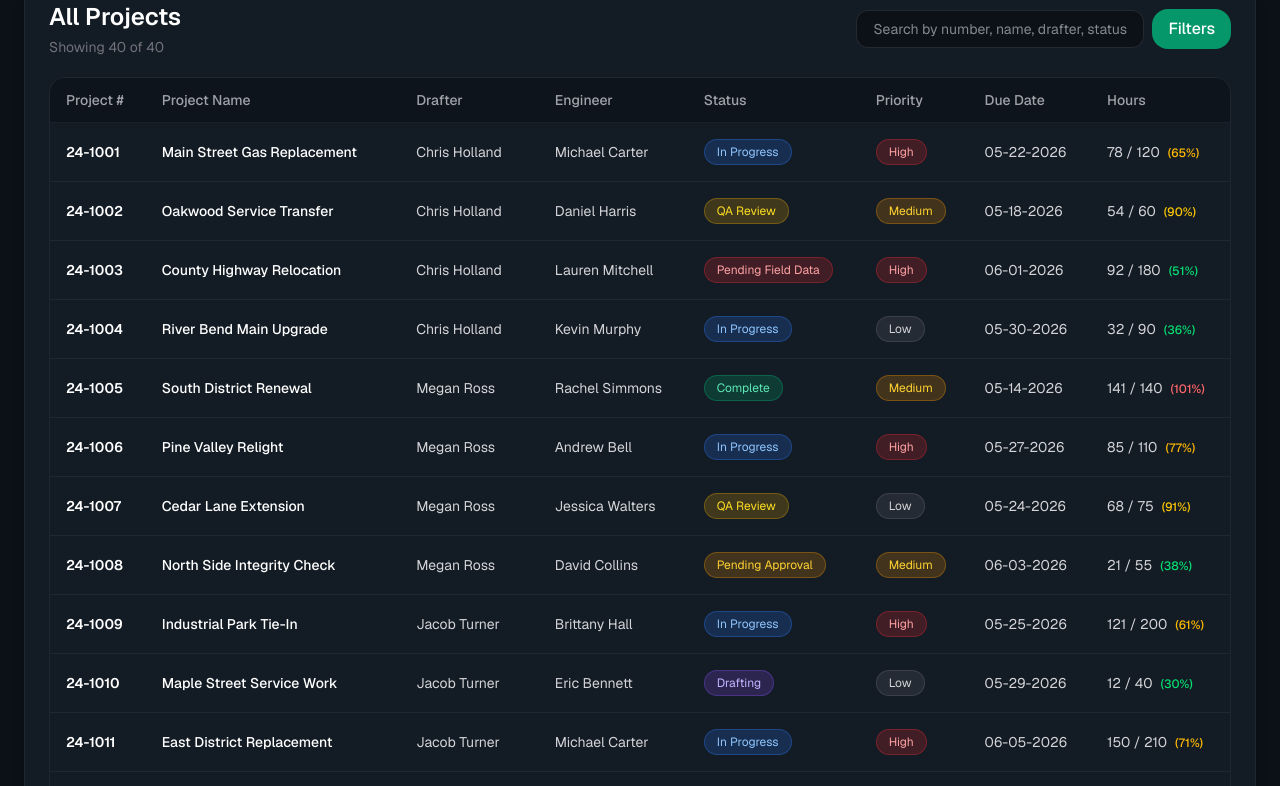
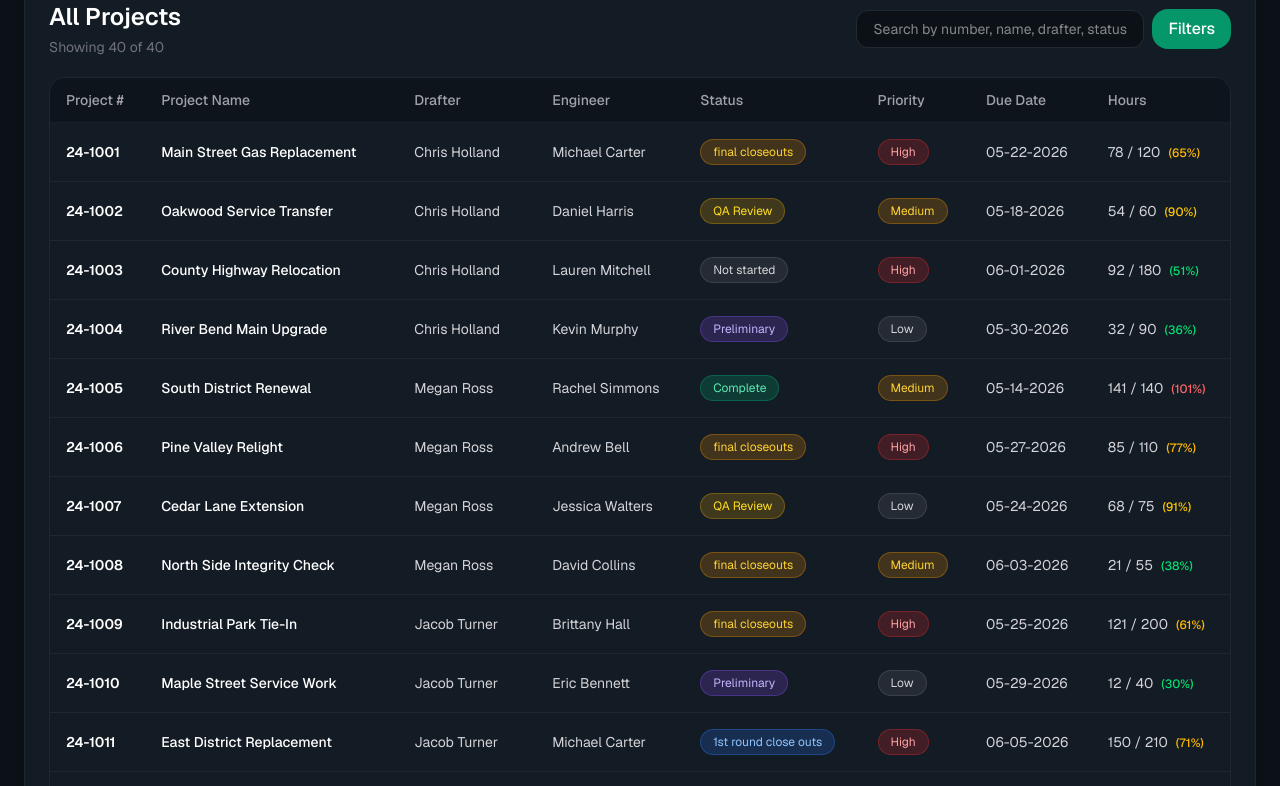
Before and after one commit to Christopher-Holland/workload-tracker, a Next.js app: page /projects in a window 1280 px wide. Shown: the part 280-1066 px from the top of the page. Built offline with nearby package versions, Linux system fonts and the light colour scheme.

Commit message:
feat: adding/modifying fields for the projectId page for better management of individual projects

```diff
--- a/app/components/getStatusColor.ts
+++ b/app/components/getStatusColor.ts
@@ -1,17 +1,17 @@
 export function getStatusColor(status: string): string {
   switch (status) {
-    case "In Progress":
+    case "Not started":
+      return "bg-zinc-500/20 text-zinc-300 border-zinc-500/30";
+    case "Preliminary":
+      return "bg-violet-500/20 text-violet-300 border-violet-500/30";
+    case "1st round close outs":
       return "bg-blue-500/20 text-blue-300 border-blue-500/30";
+    case "final closeouts":
+      return "bg-amber-500/20 text-amber-300 border-amber-500/30";
     case "QA Review":
       return "bg-yellow-500/20 text-yellow-300 border-yellow-500/30";
-    case "Pending Field Data":
-      return "bg-red-500/20 text-red-300 border-red-500/30";
     case "Complete":
       return "bg-emerald-500/20 text-emerald-300 border-emerald-500/30";
-    case "Drafting":
-      return "bg-violet-500/20 text-violet-300 border-violet-500/30";
-    case "Pending Approval":
-      return "bg-amber-500/20 text-amber-300 border-amber-500/30";
     default:
       return "bg-zinc-500/20 text-zinc-300 border-zinc-500/30";
   }
--- a/app/components/projectAssignments.ts
+++ b/app/components/projectAssignments.ts
@@ -16,10 +16,6 @@ export function engineerForProject(project: Project): string {
   return getUserName(project.engineerId);
 }
 
-export function getProjectById(projectId: number): Project | undefined {
-  return projects.find((project) => project.id === projectId);
-}
-
 export function isProjectAssignedToUser(project: Project, user: User): boolean {
   if (user.role === "Drafter") return project.drafterId === user.id;
   if (user.role === "Engineer") return project.engineerId === user.id;
--- /dev/null
+++ b/app/components/projectStatusSelect.tsx
@@ -0,0 +1,58 @@
+"use client";
+
+import { useState, useTransition } from "react";
+import { useRouter } from "next/navigation";
+//import { getStatusColor } from "@/app/components/getStatusColor";
+import type { Project } from "@/app/components/projectAssignments";
+import { PROJECT_STATUSES } from "@/app/lib/projectStatuses";
+import { updateProjectStatus } from "@/app/lib/projectActions";
+
+type ProjectStatusSelectProps = {
+  projectId: number;
+  status: Project["status"];
+  className?: string;
+};
+
+export default function ProjectStatusSelect({
+  projectId,
+  status: initialStatus,
+  className = "",
+}: ProjectStatusSelectProps) {
+  const [status, setStatus] = useState(initialStatus);
+  const [isPending, startTransition] = useTransition();
+  const router = useRouter();
+
+  function handleChange(event: React.ChangeEvent<HTMLSelectElement>) {
+    const nextStatus = event.target.value as Project["status"];
+    const previousStatus = status;
+
+    setStatus(nextStatus);
+
+    startTransition(async () => {
+      const result = await updateProjectStatus(projectId, nextStatus);
+
+      if (!result.success) {
+        setStatus(previousStatus);
+        return;
+      }
+
+      router.refresh();
+    });
+  }
+
+  return (
+    <select
+      value={status}
+      onChange={handleChange}
+      disabled={isPending}
+      aria-label="Project status"
+      className={`app-input text-sm disabled:opacity-60 w-full  ${className}`}
+    >
+      {PROJECT_STATUSES.map((option) => (
+        <option key={option} value={option}>
+          {option}
+        </option>
+      ))}
+    </select>
+  );
+}
--- a/app/data/projects.json
+++ b/app/data/projects.json
@@ -3,13 +3,16 @@
     "id": 1,
     "projectNumber": "24-1001",
     "name": "Main Street Gas Replacement",
-    "status": "In Progress",
+    "status": "final closeouts",
     "priority": "High",
     "dueDate": "2026-05-22",
     "budgetHours": 120,
     "actualHours": 78,
+    "engineerBudgetHours": 38,
+    "engineerActualHours": 25,
     "drafterId": 1,
-    "engineerId": 11
+    "engineerId": 11,
+    "notes": "Initial drafting in progress"
   },
   {
     "id": 2,
@@ -20,32 +23,41 @@
     "dueDate": "2026-05-18",
     "budgetHours": 60,
     "actualHours": 54,
+    "engineerBudgetHours": 19,
+    "engineerActualHours": 17,
     "drafterId": 1,
-    "engineerId": 12
+    "engineerId": 12,
+    "notes": "In QA review queue"
   },
   {
     "id": 3,
     "projectNumber": "24-1003",
     "name": "County Highway Relocation",
-    "status": "Pending Field Data",
+    "status": "Not started",
     "priority": "High",
     "dueDate": "2026-06-01",
     "budgetHours": 180,
     "actualHours": 92,
+    "engineerBudgetHours": 58,
+    "engineerActualHours": 30,
     "drafterId": 1,
-    "engineerId": 13
+    "engineerId": 13,
+    "notes": "On hold pending utility coordination"
   },
   {
     "id": 4,
     "projectNumber": "24-1004",
     "name": "River Bend Main Upgrade",
-    "status": "In Progress",
+    "status": "Preliminary",
     "priority": "Low",
     "dueDate": "2026-05-30",
     "budgetHours": 90,
     "actualHours": 32,
+    "engineerBudgetHours": 29,
+    "engineerActualHours": 10,
     "drafterId": 1,
-    "engineerId": 14
+    "engineerId": 14,
+    "notes": "Early layout review scheduled"
   },
   {
     "id": 5,
@@ -56,20 +68,26 @@
     "dueDate": "2026-05-14",
     "budgetHours": 140,
     "actualHours": 141,
+    "engineerBudgetHours": 45,
+    "engineerActualHours": 45,
     "drafterId": 2,
-    "engineerId": 15
+    "engineerId": 15,
+    "notes": "Closed out and filed"
   },
   {
     "id": 6,
     "projectNumber": "24-1006",
     "name": "Pine Valley Relight",
-    "status": "In Progress",
+    "status": "final closeouts",
     "priority": "High",
     "dueDate": "2026-05-27",
     "budgetHours": 110,
     "actualHours": 85,
+    "engineerBudgetHours": 35,
+    "engineerActualHours": 27,
     "drafterId": 2,
-    "engineerId": 16
+    "engineerId": 16,
+    "notes": "Last round of closeouts in progress"
   },
   {
     "id": 7,
@@ -80,68 +98,86 @@
     "dueDate": "2026-05-24",
     "budgetHours": 75,
     "actualHours": 68,
+    "engineerBudgetHours": 24,
+    "engineerActualHours": 22,
     "drafterId": 2,
-    "engineerId": 17
+    "engineerId": 17,
+    "notes": "QA review in progress"
   },
   {
     "id": 8,
     "projectNumber": "24-1008",
     "name": "North Side Integrity Check",
-    "status": "Pending Approval",
+    "status": "final closeouts",
     "priority": "Medium",
     "dueDate": "2026-06-03",
     "budgetHours": 55,
     "actualHours": 21,
+    "engineerBudgetHours": 18,
+    "engineerActualHours": 7,
     "drafterId": 2,
-    "engineerId": 18
+    "engineerId": 18,
+    "notes": "Finalizing sheet set"
   },
   {
     "id": 9,
     "projectNumber": "24-1009",
     "name": "Industrial Park Tie-In",
-    "status": "In Progress",
+    "status": "final closeouts",
     "priority": "High",
     "dueDate": "2026-05-25",
     "budgetHours": 200,
     "actualHours": 121,
+    "engineerBudgetHours": 64,
+    "engineerActualHours": 39,
     "drafterId": 3,
-    "engineerId": 19
+    "engineerId": 19,
+    "notes": "Final markup before QA submission"
   },
   {
     "id": 10,
     "projectNumber": "24-1010",
     "name": "Maple Street Service Work",
-    "status": "Drafting",
+    "status": "Preliminary",
     "priority": "Low",
     "dueDate": "2026-05-29",
     "budgetHours": 40,
     "actualHours": 12,
+    "engineerBudgetHours": 13,
+    "engineerActualHours": 4,
     "drafterId": 3,
-    "engineerId": 20
+    "engineerId": 20,
+    "notes": "Preliminary design underway"
   },
   {
     "id": 11,
     "projectNumber": "24-1011",
     "name": "East District Replacement",
-    "status": "In Progress",
+    "status": "1st round close outs",
     "priority": "High",
     "dueDate": "2026-06-05",
     "budgetHours": 210,
     "actualHours": 150,
+    "engineerBudgetHours": 67,
+    "engineerActualHours": 48,
     "drafterId": 3,
-    "engineerId": 11
+    "engineerId": 11,
+    "notes": "First closeout pass in progress"
   },
   {
     "id": 12,
     "projectNumber": "24-1012",
     "name": "Green Valley Extension",
-    "status": "Pending Field Data",
+    "status": "Not started",
     "priority": "Medium",
     "dueDate": "2026-06-07",
     "budgetHours": 95,
     "actualHours": 37,
+    "engineerBudgetHours": 30,
+    "engineerActualHours": 12,
     "drafterId": 3,
-    "engineerId": 12
+    "engineerId": 12,
+    "notes": "Waiting for easement approval"
   },
   {
     "id": 13,
@@ -152,56 +188,71 @@
     "dueDate": "2026-05-20",
     "budgetHours": 130,
     "actualHours": 126,
+    "engineerBudgetHours": 42,
+    "engineerActualHours": 41,
     "drafterId": 4,
-    "engineerId": 13
+    "engineerId": 13,
+    "notes": "Sent to QA"
   },
   {
     "id": 14,
     "projectNumber": "24-1014",
     "name": "Summit Drive Relocation",
-    "status": "Drafting",
+    "status": "Preliminary",
     "priority": "Medium",
     "dueDate": "2026-05-31",
     "budgetHours": 70,
     "actualHours": 18,
+    "engineerBudgetHours": 22,
+    "engineerActualHours": 6,
     "drafterId": 4,
-    "engineerId": 14
+    "engineerId": 14,
+    "notes": "Preliminary design underway"
   },
   {
     "id": 15,
     "projectNumber": "24-1015",
     "name": "Hillcrest Main Replacement",
-    "status": "In Progress",
+    "status": "final closeouts",
     "priority": "High",
     "dueDate": "2026-05-26",
     "budgetHours": 160,
     "actualHours": 101,
+    "engineerBudgetHours": 51,
+    "engineerActualHours": 32,
     "drafterId": 4,
-    "engineerId": 15
+    "engineerId": 15,
+    "notes": "Preparing package for QA review"
   },
   {
     "id": 16,
     "projectNumber": "24-1016",
     "name": "Downtown Service Batch",
-    "status": "Pending Approval",
+    "status": "final closeouts",
     "priority": "Low",
     "dueDate": "2026-06-08",
     "budgetHours": 50,
     "actualHours": 20,
+    "engineerBudgetHours": 16,
+    "engineerActualHours": 6,
     "drafterId": 4,
-    "engineerId": 16
+    "engineerId": 16,
+    "notes": "Finalizing sheet set"
   },
   {
     "id": 17,
     "projectNumber": "24-1017",
     "name": "Broadway Utility Coordination",
-    "status": "In Progress",
+    "status": "1st round close outs",
     "priority": "Medium",
     "dueDate": "2026-05-28",
     "budgetHours": 115,
     "actualHours": 64,
+    "engineerBudgetHours": 37,
+    "engineerActualHours": 21,
     "drafterId": 5,
-    "engineerId": 17
+    "engineerId": 17,
+    "notes": "Addressing first-round comments"
   },
   {
     "id": 18,
@@ -212,44 +263,56 @@
     "dueDate": "2026-05-19",
     "budgetHours": 145,
     "actualHours": 143,
+    "engineerBudgetHours": 46,
+    "engineerActualHours": 45,
     "drafterId": 5,
-    "engineerId": 18
+    "engineerId": 18,
+    "notes": "In QA review queue"
   },
   {
     "id": 19,
     "projectNumber": "24-1019",
     "name": "Lakeside Main Extension",
-    "status": "Drafting",
+    "status": "Preliminary",
     "priority": "Low",
     "dueDate": "2026-06-10",
     "budgetHours": 65,
     "actualHours": 9,
+    "engineerBudgetHours": 21,
+    "engineerActualHours": 3,
     "drafterId": 5,
-    "engineerId": 19
+    "engineerId": 19,
+    "notes": "Setting up base mapping"
   },
   {
     "id": 20,
     "projectNumber": "24-1020",
     "name": "Meadowbrook Service Renewal",
-    "status": "In Progress",
+    "status": "1st round close outs",
     "priority": "Medium",
     "dueDate": "2026-06-02",
     "budgetHours": 85,
     "actualHours": 49,
+    "engineerBudgetHours": 27,
+    "engineerActualHours": 16,
     "drafterId": 5,
-    "engineerId": 20
+    "engineerId": 20,
+    "notes": "Responding to internal review notes"
   },
   {
     "id": 21,
     "projectNumber": "24-1021",
     "name": "Airport Line Upgrade",
-    "status": "Pending Field Data",
+    "status": "Not started",
     "priority": "High",
     "dueDate": "2026-06-04",
     "budgetHours": 220,
     "actualHours": 111,
+    "engineerBudgetHours": 70,
+    "engineerActualHours": 35,
     "drafterId": 6,
-    "engineerId": 11
+    "engineerId": 11,
+    "notes": "Waiting on client documentation"
   },
   {
     "id": 22,
@@ -260,20 +323,26 @@
     "dueDate": "2026-05-15",
     "budgetHours": 45,
     "actualHours": 43,
+    "engineerBudgetHours": 14,
+    "engineerActualHours": 13,
     "drafterId": 6,
-    "engineerId": 12
+    "engineerId": 12,
+    "notes": "Project complete"
   },
   {
     "id": 23,
     "projectNumber": "24-1023",
     "name": "Central District Audit",
-    "status": "In Progress",
+    "status": "1st round close outs",
     "priority": "Medium",
     "dueDate": "2026-05-23",
     "budgetHours": 100,
     "actualHours": 56,
+    "engineerBudgetHours": 32,
+    "engineerActualHours": 18,
     "drafterId": 6,
-    "engineerId": 13
+    "engineerId": 13,
+    "notes": "First closeout pass in progress"
   },
   {
     "id": 24,
@@ -284,68 +353,86 @@
     "dueDate": "2026-05-21",
     "budgetHours": 175,
     "actualHours": 169,
+    "engineerBudgetHours": 56,
+    "engineerActualHours": 54,
     "drafterId": 6,
-    "engineerId": 14
+    "engineerId": 14,
+    "notes": "Awaiting QA sign-off"
   },
   {
     "id": 25,
     "projectNumber": "24-1025",
     "name": "Valley Creek Reinforcement",
-    "status": "Drafting",
+    "status": "Preliminary",
     "priority": "Medium",
     "dueDate": "2026-06-09",
     "budgetHours": 80,
     "actualHours": 26,
+    "engineerBudgetHours": 26,
+    "engineerActualHours": 8,
     "drafterId": 7,
-    "engineerId": 15
+    "engineerId": 15,
+    "notes": "Initial drafting in progress"
   },
   {
     "id": 26,
     "projectNumber": "24-1026",
     "name": "Harbor View Main Extension",
-    "status": "In Progress",
+    "status": "1st round close outs",
     "priority": "High",
     "dueDate": "2026-06-11",
     "budgetHours": 125,
     "actualHours": 44,
+    "engineerBudgetHours": 40,
+    "engineerActualHours": 14,
     "drafterId": 7,
-    "engineerId": 16
+    "engineerId": 16,
+    "notes": "Incorporating engineer redlines"
   },
   {
     "id": 27,
     "projectNumber": "24-1027",
     "name": "Sunset Ridge Service Loop",
-    "status": "Drafting",
+    "status": "Preliminary",
     "priority": "Medium",
     "dueDate": "2026-06-12",
     "budgetHours": 88,
     "actualHours": 15,
+    "engineerBudgetHours": 28,
+    "engineerActualHours": 5,
     "drafterId": 7,
-    "engineerId": 17
+    "engineerId": 17,
+    "notes": "Setting up base mapping"
   },
   {
     "id": 28,
     "projectNumber": "24-1028",
     "name": "Quarry Road Reinforcement",
-    "status": "Pending Field Data",
+    "status": "Not started",
     "priority": "High",
     "dueDate": "2026-06-13",
     "budgetHours": 195,
     "actualHours": 72,
+    "engineerBudgetHours": 62,
+    "engineerActualHours": 23,
     "drafterId": 7,
-    "engineerId": 18
+    "engineerId": 18,
+    "notes": "Waiting for easement approval"
   },
   {
     "id": 29,
     "projectNumber": "24-1029",
     "name": "Willow Creek Tie-In",
-    "status": "In Progress",
+    "status": "1st round close outs",
     "priority": "Low",
     "dueDate": "2026-06-14",
     "budgetHours": 52,
     "actualHours": 28,
+    "engineerBudgetHours": 17,
+    "engineerActualHours": 9,
     "drafterId": 8,
-    "engineerId": 19
+    "engineerId": 19,
+    "notes": "Addressing first-round comments"
   },
   {
     "id": 30,
@@ -356,56 +443,71 @@
     "dueDate": "2026-06-15",
     "budgetHours": 98,
     "actualHours": 91,
+    "engineerBudgetHours": 31,
+    "engineerActualHours": 29,
     "drafterId": 8,
-    "engineerId": 20
+    "engineerId": 20,
+    "notes": "In QA review queue"
   },
   {
     "id": 31,
     "projectNumber": "24-1031",
     "name": "Forest Hills Main Upgrade",
-    "status": "In Progress",
+    "status": "Preliminary",
     "priority": "High",
     "dueDate": "2026-06-16",
     "budgetHours": 170,
     "actualHours": 103,
+    "engineerBudgetHours": 54,
+    "engineerActualHours": 33,
     "drafterId": 8,
-    "engineerId": 11
+    "engineerId": 11,
+    "notes": "Setting up base mapping"
   },
   {
     "id": 32,
     "projectNumber": "24-1032",
     "name": "Commerce Park Service Work",
-    "status": "Pending Approval",
+    "status": "final closeouts",
     "priority": "Medium",
     "dueDate": "2026-06-17",
     "budgetHours": 62,
     "actualHours": 19,
+    "engineerBudgetHours": 20,
+    "engineerActualHours": 6,
     "drafterId": 8,
-    "engineerId": 12
+    "engineerId": 12,
+    "notes": "Finalizing sheet set"
   },
   {
     "id": 33,
     "projectNumber": "24-1033",
     "name": "Ridgeview Pressure Study",
-    "status": "Drafting",
+    "status": "Preliminary",
     "priority": "Low",
     "dueDate": "2026-06-18",
     "budgetHours": 48,
     "actualHours": 8,
+    "engineerBudgetHours": 15,
+    "engineerActualHours": 3,
     "drafterId": 9,
-    "engineerId": 13
+    "engineerId": 13,
+    "notes": "Initial drafting in progress"
   },
   {
     "id": 34,
     "projectNumber": "24-1034",
     "name": "Gateway District Renewal",
-    "status": "In Progress",
+    "status": "Preliminary",
     "priority": "High",
     "dueDate": "2026-06-19",
     "budgetHours": 155,
     "actualHours": 88,
+    "engineerBudgetHours": 50,
+    "engineerActualHours": 28,
     "drafterId": 9,
-    "engineerId": 14
+    "engineerId": 14,
+    "notes": "Preliminary design underway"
   },
   {
     "id": 35,
@@ -416,56 +518,71 @@
     "dueDate": "2026-06-20",
     "budgetHours": 72,
     "actualHours": 66,
+    "engineerBudgetHours": 23,
+    "engineerActualHours": 21,
     "drafterId": 9,
-    "engineerId": 15
+    "engineerId": 15,
+    "notes": "QA review in progress"
   },
   {
     "id": 36,
     "projectNumber": "24-1036",
     "name": "Transit Corridor Upgrade",
-    "status": "Pending Field Data",
+    "status": "Not started",
     "priority": "High",
     "dueDate": "2026-06-21",
     "budgetHours": 205,
     "actualHours": 97,
+    "engineerBudgetHours": 66,
+    "engineerActualHours": 31,
     "drafterId": 9,
-    "engineerId": 16
+    "engineerId": 16,
+    "notes": "Waiting for easement approval"
   },
   {
     "id": 37,
     "projectNumber": "24-1037",
     "name": "Milltown Service Batch",
-    "status": "In Progress",
+    "status": "Preliminary",
     "priority": "Low",
     "dueDate": "2026-06-22",
     "budgetHours": 58,
     "actualHours": 31,
+    "engineerBudgetHours": 19,
+    "engineerActualHours": 10,
     "drafterId": 10,
-    "engineerId": 17
+    "engineerId": 17,
+    "notes": "Initial drafting in progress"
   },
   {
     "id": 38,
     "projectNumber": "24-1038",
     "name": "Highland Park Tie-In",
-    "status": "Drafting",
+    "status": "Preliminary",
     "priority": "Medium",
     "dueDate": "2026-06-23",
     "budgetHours": 76,
     "actualHours": 14,
+    "engineerBudgetHours": 24,
+    "engineerActualHours": 4,
     "drafterId": 10,
-    "engineerId": 18
+    "engineerId": 18,
+    "notes": "Preliminary design underway"
   },
   {
     "id": 39,
     "projectNumber": "24-1039",
     "name": "Warehouse District Main",
-    "status": "In Progress",
+    "status": "final closeouts",
     "priority": "High",
     "dueDate": "2026-06-24",
     "budgetHours": 188,
     "actualHours": 122,
+    "engineerBudgetHours": 60,
+    "engineerActualHours": 39,
     "drafterId": 10,
-    "engineerId": 19
+    "engineerId": 19,
+    "notes": "Preparing package for QA review"
   },
   {
     "id": 40,
@@ -476,7 +593,10 @@
     "dueDate": "2026-06-25",
     "budgetHours": 92,
     "actualHours": 90,
+    "engineerBudgetHours": 29,
+    "engineerActualHours": 28,
     "drafterId": 10,
-    "engineerId": 20
+    "engineerId": 20,
+    "notes": "Final package delivered"
   }
 ]
--- /dev/null
+++ b/app/lib/projectActions.ts
@@ -0,0 +1,36 @@
+"use server";
+
+import { revalidatePath } from "next/cache";
+import type { Project } from "@/app/components/projectAssignments";
+import { readProjects, writeProjects } from "@/app/lib/projects";
+import {
+  isProjectStatus,
+  type ProjectStatus,
+} from "@/app/lib/projectStatuses";
+
+export async function updateProjectStatus(
+  projectId: number,
+  status: ProjectStatus
+): Promise<{ success: boolean }> {
+  if (!isProjectStatus(status)) {
+    return { success: false };
+  }
+
+  const projects = readProjects();
+  const index = projects.findIndex((project) => project.id === projectId);
+
+  if (index === -1) {
+    return { success: false };
+  }
+
+  const updated: Project = { ...projects[index], status };
+  projects[index] = updated;
+  writeProjects(projects);
+
+  revalidatePath("/projects");
+  revalidatePath(`/projects/${projectId}`);
+  revalidatePath("/workload");
+  revalidatePath("/");
+
+  return { success: true };
+}
--- /dev/null
+++ b/app/lib/projectStatuses.ts
@@ -0,0 +1,16 @@
+import type { Project } from "@/app/components/projectAssignments";
+
+export const PROJECT_STATUSES = [
+  "Not started",
+  "Preliminary",
+  "1st round close outs",
+  "final closeouts",
+  "QA Review",
+  "Complete",
+] as const satisfies readonly Project["status"][];
+
+export type ProjectStatus = (typeof PROJECT_STATUSES)[number];
+
+export function isProjectStatus(value: string): value is ProjectStatus {
+  return (PROJECT_STATUSES as readonly string[]).includes(value);
+}
--- /dev/null
+++ b/app/lib/projects.ts
@@ -0,0 +1,22 @@
+import fs from "fs";
+import path from "path";
+import projectsData from "@/app/data/projects.json";
+import type { Project } from "@/app/components/projectAssignments";
+
+const projectsPath = path.join(process.cwd(), "app/data/projects.json");
+
+export function readProjects(): Project[] {
+  try {
+    return JSON.parse(fs.readFileSync(projectsPath, "utf8")) as Project[];
+  } catch {
+    return projectsData as Project[];
+  }
+}
+
+export function writeProjects(projects: Project[]): void {
+  fs.writeFileSync(projectsPath, `${JSON.stringify(projects, null, 2)}\n`);
+}
+
+export function getProjectById(projectId: number): Project | undefined {
+  return readProjects().find((project) => project.id === projectId);
+}
--- a/app/page.tsx
+++ b/app/page.tsx
@@ -44,7 +44,11 @@ function buildStats(projectList: Project[]) {
 
   const inProgressDrafters = new Set(
     projectList
-      .filter((p) => p.status === "In Progress")
+      .filter((p) =>
+        ["Preliminary", "1st round close outs", "final closeouts"].includes(
+          p.status
+        )
+      )
       .map((p) => drafterForProject(p))
   );
   const availableDesigners = drafters.filter((d) => !inProgressDrafters.has(d)).length;
```
Also changed, not shown: app/projects/[projectId]/page.tsx (+77 -30 lines).
